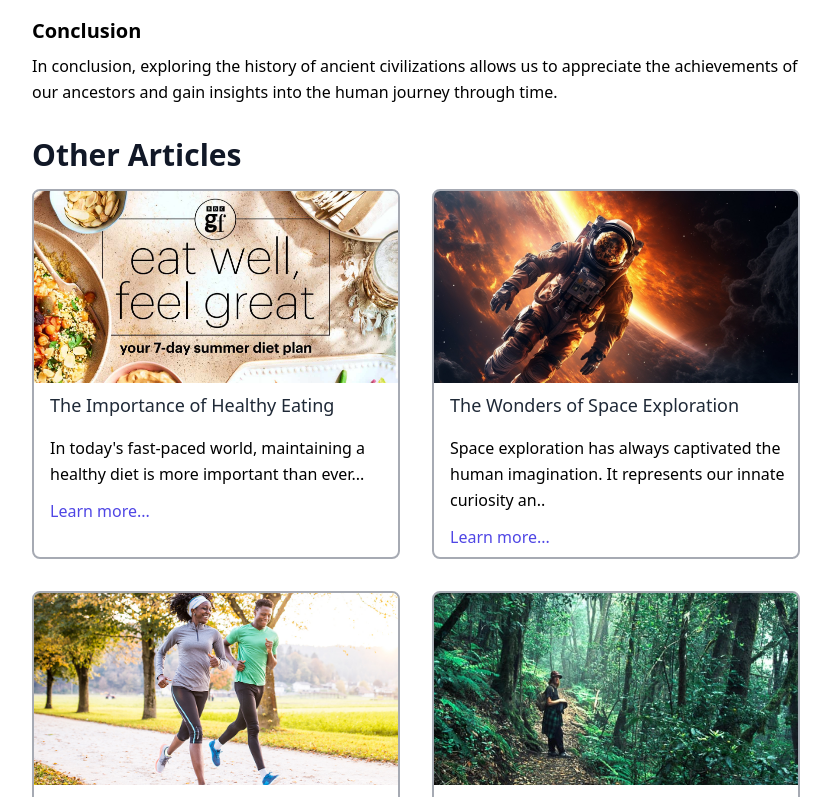
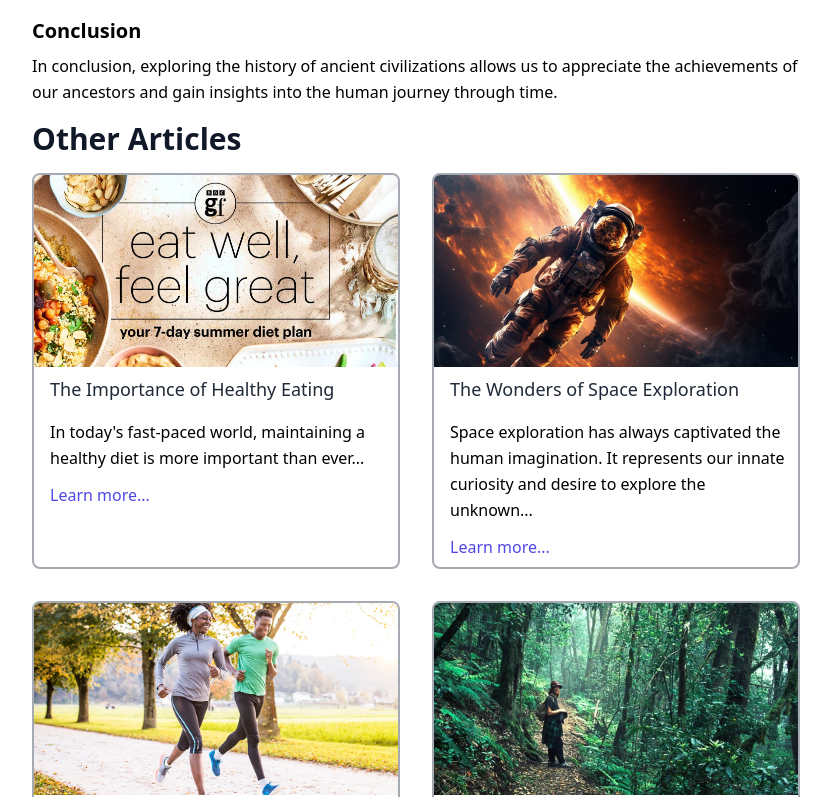
Before and after one commit to DAHAM-SENAVIRATHNA/Mern-blog, a React (Create React App) app: page /article/Ancient-Civilizations in a window 1280 px wide. Shown: the part 1503-2300 px from the top of the page, without its empty margins (224-1055 px from the left). Built offline with nearby package versions, Linux system fonts and the light colour scheme.

Commit message:
Change Styles

```diff
--- a/src/components/Articles.js
+++ b/src/components/Articles.js
@@ -15,7 +15,7 @@ const Articles = ({ articles }) => {
                                 <h3 className='text-lg font-medium text-gray-800 mb-4'>{article.title}</h3>
                             </Link>
                             <p className='leading-relaxed mb-3'>
-                                {article.content[0].text.substring(0, 100)}..
+                                {article.content[0].text.substring(0, 200)}..
 
                             </p>
                             <div className='flex items-center flex-wrap'>
--- a/src/pages/Article.js
+++ b/src/pages/Article.js
@@ -23,7 +23,7 @@ function Article() {
                     <p className='max-auto leading-relaxed text-base mb-4'>{section.text}</p>
                 </div>
             ))}
-            <h1 className='sm:text-3xl text-xl font-bold my-4 text-gray-900 mt-8'>Other Articles</h1>
+            <h1 className='sm:text-3xl text-xl font-bold my-4 text-gray-900 mt-'>Other Articles</h1>
             <div className='flex flex-wrap -m-4'>
                 <Articles articles={otherArticles} />
             </div>
--- a/src/pages/ArticleList.js
+++ b/src/pages/ArticleList.js
@@ -8,7 +8,7 @@ function ArticleList() {
     return (
         <div>
             <h1 className='sm:text-4xl text-2xl font-bold my-6 text-gray-900'>Articles</h1>
-            <div className='container py-4 mx-auto'>
+            <div className='container py-5 mx-auto'>
                 <div className='flex flex-wrap -m-8'>
                    <Articles articles={articleContent}/>
                 </div>
```
